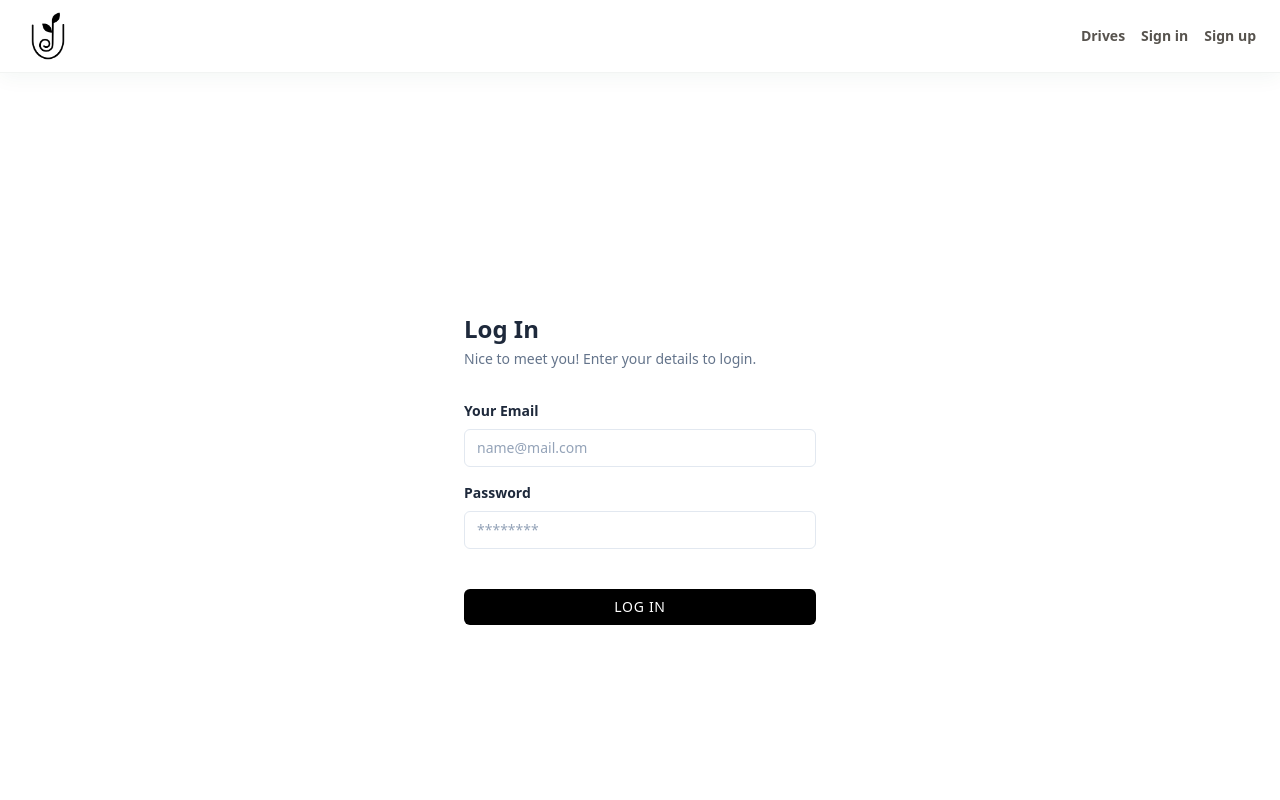
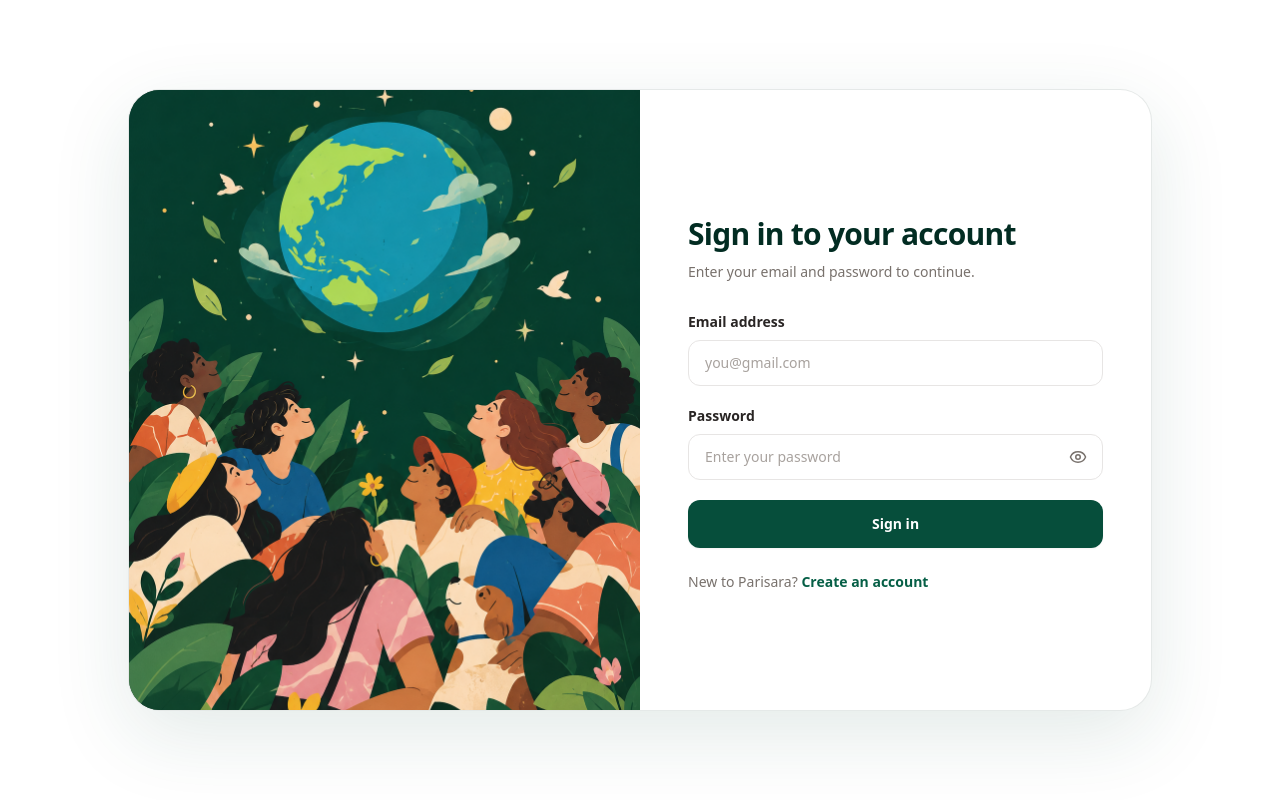
Before and after one commit to shauryasync/Parisara, a React (Vite) app in the folder client/: page /login in a window 1280 px wide. Shown: the top 800 px of the page. Built offline with nearby package versions, Linux system fonts and the light colour scheme; no server answers.

Commit message:
style: add image to reg/log card with chnages in UI to match overall aesthetics

```diff
--- a/client/src/App.jsx
+++ b/client/src/App.jsx
@@ -19,10 +19,13 @@ import AdminUsers from "./pages/AdminUsers";
 
 function App() {
   const location = useLocation();
+  const isAuthPage = location.pathname === "/login" || location.pathname === "/register";
 
   return (
     <div className="flex min-h-screen flex-col">
-      {location.pathname !== "/feed" && !location.pathname.startsWith("/admin") && <Navbar />}
+      {!isAuthPage && location.pathname !== "/feed" && !location.pathname.startsWith("/admin") && (
+        <Navbar />
+      )}
       <main className="flex-1">
         <Routes>
           <Route path="/" element={<Navigate to="/feed" replace />} />
@@ -53,7 +56,7 @@ function App() {
           <Route path="/drives/:id" element={<DriveDetail />} />
         </Routes>
       </main>
-      <Footer />
+      {!isAuthPage && <Footer />}
     </div>
   );
 }
--- /dev/null
+++ b/client/src/components/AuthLayout.jsx
@@ -0,0 +1,27 @@
+const AuthLayout = ({ formTitle, formDescription, children, footer }) => (
+  <section className="mx-auto flex min-h-screen w-full max-w-7xl items-center px-4 py-8 sm:px-6 sm:py-12">
+    <div className="mx-auto grid w-full max-w-5xl overflow-hidden rounded-[2rem] border border-emerald-950/10 bg-white shadow-[0_24px_80px_rgba(27,82,64,0.12)] md:grid-cols-2">
+      <aside className="relative flex min-h-56 items-center justify-center overflow-hidden bg-[#123d2b] p-6 text-white sm:min-h-64 sm:p-9 md:min-h-[620px] md:p-11">
+        <img
+          src="/Community_Under_floating_Earth.png"
+          alt="A diverse community gathered beneath a floating Earth"
+          className="absolute inset-0 h-full w-full object-cover object-center"
+        />
+      </aside>
+
+      <div className="flex flex-col justify-center px-6 py-8 sm:px-10 sm:py-10 md:px-12 md:py-12">
+        <div className="mb-7">
+          <h2 className="mt-2 text-2xl font-semibold tracking-tight text-emerald-950 sm:text-3xl">
+            {formTitle}
+          </h2>
+          <p className="mt-2 text-sm leading-6 text-stone-500">{formDescription}</p>
+        </div>
+
+        {children}
+        {footer}
+      </div>
+    </div>
+  </section>
+);
+
+export default AuthLayout;
--- a/client/src/pages/Login.jsx
+++ b/client/src/pages/Login.jsx
@@ -1,72 +1,121 @@
 import { useState } from "react";
+import { Link, useLocation, useNavigate } from "react-router-dom";
+import { Eye, EyeOff } from "lucide-react";
+import AuthLayout from "../components/AuthLayout";
 import api from "../services/api";
-import { useNavigate } from "react-router-dom";
 
 const Login = () => {
   const navigate = useNavigate();
+  const location = useLocation();
   const [email, setEmail] = useState("");
   const [password, setPassword] = useState("");
+  const [showPassword, setShowPassword] = useState(false);
+  const [error, setError] = useState("");
+  const [loading, setLoading] = useState(false);
+  const registrationMessage = location.state?.message;
 
-  const loginUser = async (e) => {
-    e.preventDefault();
+  const loginUser = async (event) => {
+    event.preventDefault();
+    setError("");
+    setLoading(true);
+
     try {
-      const res = await api.post("/login", {
-        email,
-        password,
-      });
-
-      localStorage.setItem("token", res.data.token);
-      alert("Login Successful...Welcome!");
-      navigate(res.data.user?.role === "admin" ? "/admin" : "/feed");
-    } catch (error) {
-      alert(error.response?.data?.message || "Login Failed");
+      const response = await api.post("/login", { email, password });
+      localStorage.setItem("token", response.data.token);
+      navigate(response.data.user?.role === "admin" ? "/admin" : "/feed");
+    } catch (requestError) {
+      setError(requestError.response?.data?.message || "Login failed. Please try again.");
+    } finally {
+      setLoading(false);
     }
   };
 
   return (
-    <div className="flex flex-col items-center justify-center min-h-screen bg-transparent">
-      <div className="w-80 max-w-screen-lg sm:w-96 p-4">
-        <h4 className="text-2xl font-bold text-slate-800">Log In</h4>
-        <p className="mt-1 text-sm font-normal text-slate-500">
-          Nice to meet you! Enter your details to login.
+    <AuthLayout
+      formTitle="Sign in to your account"
+      formDescription="Enter your email and password to continue."
+      footer={
+        <p className="mt-6 text-sm text-stone-500">
+          New to Parisara?{" "}
+          <Link to="/register" className="font-semibold text-emerald-800 hover:text-emerald-700">
+            Create an account
+          </Link>
         </p>
-
-        <form onSubmit={loginUser} className="mt-8 mb-2">
-          <div className="mb-4 flex flex-col gap-4">
+      }
+    >
+      <form onSubmit={loginUser} className="space-y-5">
         <div>
-              <label className="block mb-2 text-sm font-semibold text-slate-800">Your Email</label>
+          <label htmlFor="login-email" className="mb-2 block text-sm font-semibold text-stone-800">
+            Email address
+          </label>
           <input
+            id="login-email"
+            name="email"
             type="email"
+            autoComplete="email"
             value={email}
-                onChange={(e) => setEmail(e.target.value)}
-                placeholder="name@mail.com"
-                className="w-full px-3 py-2 text-sm bg-transparent border rounded-md border-slate-200 placeholder:text-slate-400 text-slate-700 focus:outline-none focus:border-slate-900 transition-all duration-200"
+            onChange={(event) => setEmail(event.target.value)}
+            placeholder="you@gmail.com"
+            className="w-full rounded-xl border border-stone-200 bg-white px-4 py-3 text-sm text-stone-900 outline-none transition placeholder:text-stone-400 focus:border-emerald-700 focus:ring-4 focus:ring-emerald-700/10"
             required
           />
         </div>
 
         <div>
-              <label className="block mb-2 text-sm font-semibold text-slate-800">Password</label>
+          <label
+            htmlFor="login-password"
+            className="mb-2 block text-sm font-semibold text-stone-800"
+          >
+            Password
+          </label>
+          <div className="relative">
             <input
-                type="password"
+              id="login-password"
+              name="password"
+              type={showPassword ? "text" : "password"}
+              autoComplete="current-password"
               value={password}
-                onChange={(e) => setPassword(e.target.value)}
-                placeholder="********"
-                className="w-full px-3 py-2 text-sm bg-transparent border rounded-md border-slate-200 placeholder:text-slate-400 text-slate-700 focus:outline-none focus:border-slate-900 transition-all duration-200"
+              onChange={(event) => setPassword(event.target.value)}
+              placeholder="Enter your password"
+              className="w-full rounded-xl border border-stone-200 bg-white px-4 py-3 pr-12 text-sm text-stone-900 outline-none transition placeholder:text-stone-400 focus:border-emerald-700 focus:ring-4 focus:ring-emerald-700/10"
               required
             />
+            <button
+              type="button"
+              onClick={() => setShowPassword((visible) => !visible)}
+              aria-label={showPassword ? "Hide password" : "Show password"}
+              aria-pressed={showPassword}
+              className="absolute inset-y-0 right-0 flex items-center px-4 text-stone-500 transition hover:text-emerald-800 focus-visible:outline focus-visible:outline-2 focus-visible:outline-offset-2 focus-visible:outline-emerald-700"
+            >
+              {showPassword ? (
+                <EyeOff size={18} aria-hidden="true" />
+              ) : (
+                <Eye size={18} aria-hidden="true" />
+              )}
+            </button>
           </div>
         </div>
 
+        {registrationMessage && (
+          <p className="rounded-xl bg-emerald-50 px-4 py-3 text-sm text-emerald-900" role="status">
+            {registrationMessage}
+          </p>
+        )}
+        {error && (
+          <p role="alert" className="rounded-xl bg-red-50 px-4 py-3 text-sm text-red-800">
+            {error}
+          </p>
+        )}
+
         <button
           type="submit"
-            className="w-full mt-6 bg-black text-white font-medium text-sm py-2 px-4 rounded-md uppercase tracking-wider hover:bg-slate-800 transition-all active:scale-[0.98]"
+          disabled={loading}
+          className="w-full rounded-xl bg-emerald-900 px-5 py-3.5 text-sm font-semibold text-white shadow-sm transition hover:bg-emerald-800 focus-visible:outline focus-visible:outline-2 focus-visible:outline-offset-2 focus-visible:outline-emerald-800 disabled:cursor-wait disabled:opacity-70"
         >
-            Log in
+          {loading ? "Signing in..." : "Sign in"}
         </button>
       </form>
-      </div>
-    </div>
+    </AuthLayout>
   );
 };
 
--- a/client/src/pages/Register.jsx
+++ b/client/src/pages/Register.jsx
@@ -1,5 +1,7 @@
 import { useState } from "react";
-import { useNavigate } from "react-router-dom";
+import { Link, useNavigate } from "react-router-dom";
+import { Eye, EyeOff } from "lucide-react";
+import AuthLayout from "../components/AuthLayout";
 import api from "../services/api";
 
 const Register = () => {
@@ -8,122 +10,157 @@ const Register = () => {
   const [username, setUsername] = useState("");
   const [email, setEmail] = useState("");
   const [password, setPassword] = useState("");
+  const [showPassword, setShowPassword] = useState(false);
+  const [error, setError] = useState("");
+  const [loading, setLoading] = useState(false);
 
-  const registerUser = async (e) => {
-    e.preventDefault();
+  const registerUser = async (event) => {
+    event.preventDefault();
+    setError("");
+    setLoading(true);
 
     try {
-      const response = await api.post("/register", {
-        name,
-        username,
-        email,
-        password,
+      const response = await api.post("/register", { name, username, email, password });
+      navigate("/login", {
+        state: {
+          message: response.data.message || "Registration successful. You can now sign in.",
+        },
       });
-      alert(response.data.message || "Registration Successful");
-      navigate("/login");
-    } catch (error) {
-      alert(error.response?.data?.message || "Registration Failed");
+    } catch (requestError) {
+      setError(requestError.response?.data?.message || "Registration failed. Please try again.");
+    } finally {
+      setLoading(false);
     }
   };
 
   return (
-    <div className="flex flex-col items-center justify-center min-h-screen bg-transparent">
-      <div className="w-80 max-w-screen-lg sm:w-96 p-4">
-        <h4 className="text-2xl font-bold text-slate-800">Sign Up</h4>
-        <p className="mt-1 text-sm font-normal text-slate-500">
-          Nice to meet you! Enter your details to register.
+    <AuthLayout
+      formTitle="Create your account"
+      formDescription="A few details to get your community profile started."
+      footer={
+        <p className="mt-6 text-sm text-stone-500">
+          Already have an account?{" "}
+          <Link to="/login" className="font-semibold text-emerald-800 hover:text-emerald-700">
+            Sign in
+          </Link>
         </p>
-
-        <form onSubmit={registerUser} className="mt-8 mb-2">
-          <div className="mb-4 flex flex-col gap-4">
+      }
+    >
+      <form onSubmit={registerUser} className="space-y-4">
         <div>
-              <label className="block mb-2 text-sm font-semibold text-slate-800">Your Name</label>
+          <label
+            htmlFor="register-name"
+            className="mb-2 block text-sm font-semibold text-stone-800"
+          >
+            Your name
+          </label>
           <input
+            id="register-name"
+            name="name"
             type="text"
+            autoComplete="name"
             value={name}
-                onChange={(e) => setName(e.target.value)}
-                placeholder="John Doe"
-                className="w-full px-3 py-2 text-sm bg-transparent border rounded-md border-slate-200 placeholder:text-slate-400 text-slate-700 focus:outline-none focus:border-slate-900 transition-all duration-200"
-                required
-              />
-            </div>
-
-            {/* Email Field */}
-            <div>
-              <label className="block mb-2 text-sm font-semibold text-slate-800">Username</label>
-              <input
-                type="text"
-                value={username}
-                onChange={(e) => setUsername(e.target.value)}
-                placeholder="johndoe"
-                minLength={3}
-                maxLength={20}
-                pattern="[A-Za-z0-9_]+"
-                className="w-full px-3 py-2 text-sm bg-transparent border rounded-md border-slate-200 placeholder:text-slate-400 text-slate-700 focus:outline-none focus:border-slate-900 transition-all duration-200"
+            onChange={(event) => setName(event.target.value)}
+            placeholder="Your full name"
+            className="w-full rounded-xl border border-stone-200 bg-white px-4 py-3 text-sm text-stone-900 outline-none transition placeholder:text-stone-400 focus:border-emerald-700 focus:ring-4 focus:ring-emerald-700/10"
             required
           />
         </div>
 
         <div>
-              <label className="block mb-2 text-sm font-semibold text-slate-800">Your Email</label>
+          <label
+            htmlFor="register-username"
+            className="mb-2 block text-sm font-semibold text-stone-800"
+          >
+            Username
+          </label>
           <input
-                type="email"
-                value={email}
-                onChange={(e) => setEmail(e.target.value)}
-                placeholder="name@mail.com"
-                className="w-full px-3 py-2 text-sm bg-transparent border rounded-md border-slate-200 placeholder:text-slate-400 text-slate-700 focus:outline-none focus:border-slate-900 transition-all duration-200"
+            id="register-username"
+            name="username"
+            type="text"
+            autoComplete="username"
+            value={username}
+            onChange={(event) => setUsername(event.target.value)}
+            placeholder="Choose a username"
+            minLength={3}
+            maxLength={20}
+            pattern="[A-Za-z0-9_]+"
+            title="Use 3–20 letters, numbers, or underscores."
+            className="w-full rounded-xl border border-stone-200 bg-white px-4 py-3 text-sm text-stone-900 outline-none transition placeholder:text-stone-400 focus:border-emerald-700 focus:ring-4 focus:ring-emerald-700/10"
             required
           />
         </div>
 
         <div>
-              <label className="block mb-2 text-sm font-semibold text-slate-800">Password</label>
+          <label
+            htmlFor="register-email"
+            className="mb-2 block text-sm font-semibold text-stone-800"
+          >
+            Email address
+          </label>
           <input
-                type="password"
-                value={password}
-                onChange={(e) => setPassword(e.target.value)}
-                placeholder="********"
-                className="w-full px-3 py-2 text-sm bg-transparent border rounded-md border-slate-200 placeholder:text-slate-400 text-slate-700 focus:outline-none focus:border-slate-900 transition-all duration-200"
+            id="register-email"
+            name="email"
+            type="email"
+            autoComplete="email"
+            value={email}
+            onChange={(event) => setEmail(event.target.value)}
+            placeholder="you@gmail.com"
+            className="w-full rounded-xl border border-stone-200 bg-white px-4 py-3 text-sm text-stone-900 outline-none transition placeholder:text-stone-400 focus:border-emerald-700 focus:ring-4 focus:ring-emerald-700/10"
             required
           />
         </div>
+
+        <div>
+          <label
+            htmlFor="register-password"
+            className="mb-2 block text-sm font-semibold text-stone-800"
+          >
+            Password
+          </label>
+          <div className="relative">
+            <input
+              id="register-password"
+              name="password"
+              type={showPassword ? "text" : "password"}
+              autoComplete="new-password"
+              value={password}
+              onChange={(event) => setPassword(event.target.value)}
+              placeholder="Create a password"
+              className="w-full rounded-xl border border-stone-200 bg-white px-4 py-3 pr-12 text-sm text-stone-900 outline-none transition placeholder:text-stone-400 focus:border-emerald-700 focus:ring-4 focus:ring-emerald-700/10"
+              required
+            />
+            <button
+              type="button"
+              onClick={() => setShowPassword((visible) => !visible)}
+              aria-label={showPassword ? "Hide password" : "Show password"}
+              aria-pressed={showPassword}
+              className="absolute inset-y-0 right-0 flex items-center px-4 text-stone-500 transition hover:text-emerald-800 focus-visible:outline focus-visible:outline-2 focus-visible:outline-offset-2 focus-visible:outline-emerald-700"
+            >
+              {showPassword ? (
+                <EyeOff size={18} aria-hidden="true" />
+              ) : (
+                <Eye size={18} aria-hidden="true" />
+              )}
+            </button>
+          </div>
         </div>
 
-          <div className="flex items-center gap-2 mt-4">
-            <input
-              type="checkbox"
-              id="terms"
-              className="w-4 h-4 rounded border-slate-300 text-slate-900 focus:ring-slate-900"
-              required
-            />
-            <label htmlFor="terms" className="text-sm font-normal text-slate-500">
-              I agree to the{" "}
-              <a href="#" className="font-medium text-slate-900 hover:underline">
-                Terms and Conditions
-              </a>
-            </label>
-          </div>
+        {error && (
+          <p role="alert" className="rounded-xl bg-red-50 px-4 py-3 text-sm text-red-800">
+            {error}
+          </p>
+        )}
 
         <button
           type="submit"
-            className="w-full mt-6 bg-black text-white font-medium text-sm py-2 px-4 rounded-md uppercase tracking-wider hover:bg-slate-800 transition-all active:scale-[0.98]"
+          disabled={loading}
+          className="w-full rounded-xl bg-emerald-900 px-5 py-3.5 text-sm font-semibold text-white shadow-sm transition hover:bg-emerald-800 focus-visible:outline focus-visible:outline-2 focus-visible:outline-offset-2 focus-visible:outline-emerald-800 disabled:cursor-wait disabled:opacity-70"
         >
-            Sign Up
+          {loading ? "Creating account..." : "Create account"}
         </button>
-
-          {/* <p className="mt-4 text-center text-sm font-normal text-slate-500">
-            Already have an account?{" "}
-            <button
-              type="button"
-              onClick={() => navigate("/login")}
-              className="font-medium text-slate-900 hover:underline bg-transparent border-none p-0 cursor-pointer"
-            >
-              Sign In
-            </button>
-          </p> */}
       </form>
-      </div>
-    </div>
+    </AuthLayout>
   );
 };
 
```
Also changed, not shown: client/public/Community_Under_floating_Earth.png (added). Lines whose indentation alone changed are shown as unchanged.
